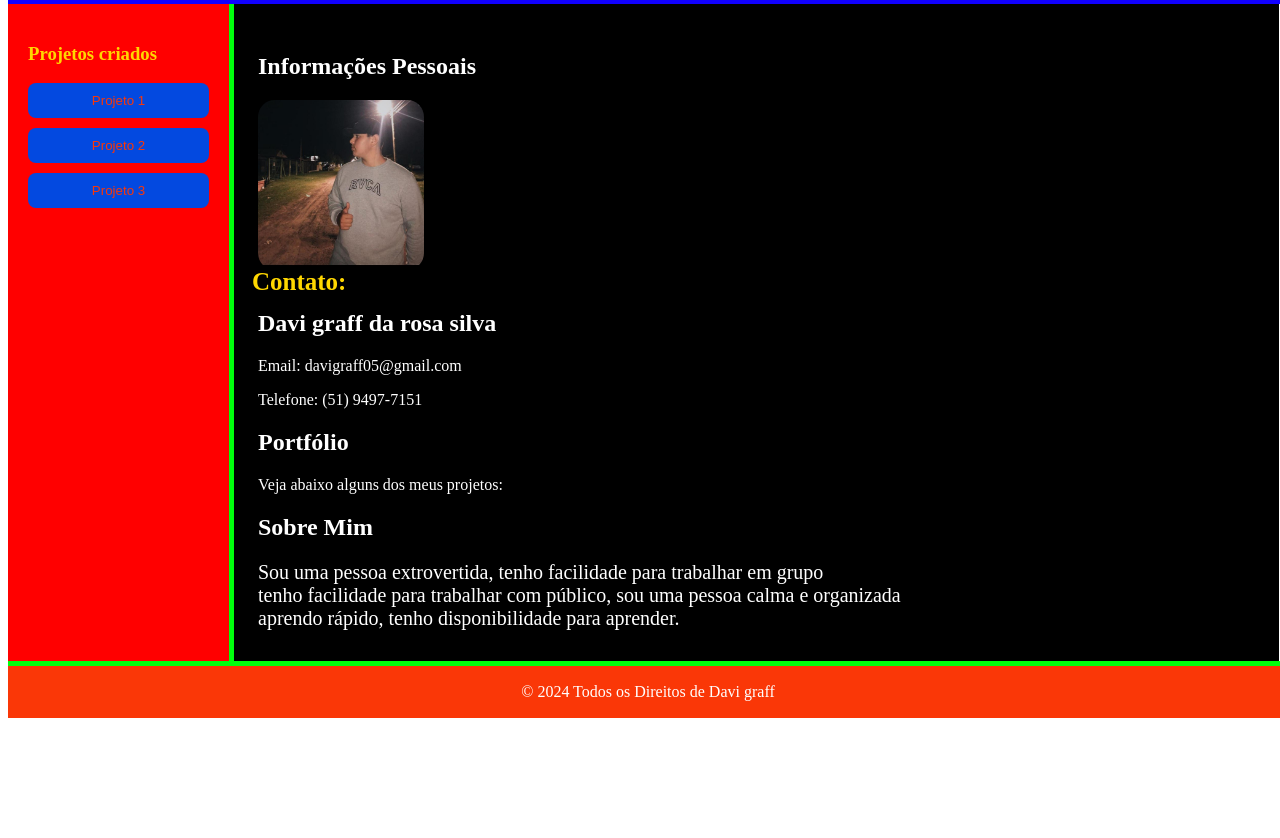
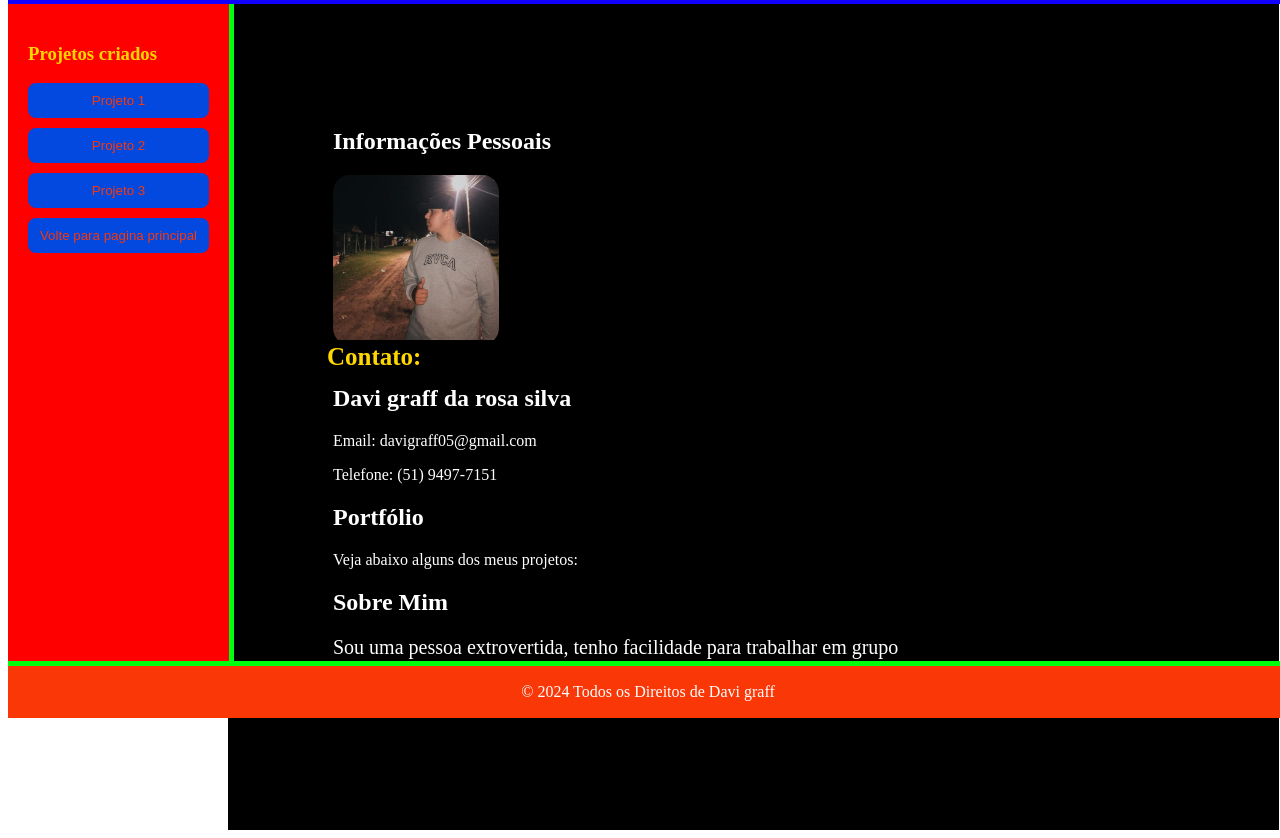
Before and after one commit to Davisilva2k/projeto_Final, a plain HTML site: page index.html in a window 1280 px wide. Shown: the part 82-920 px from the top of the page. Before the commit the page ends 800 px from the top, so only its background shows below. Drawn offline with Linux system fonts and the light colour scheme.

Commit message:
first commit

```diff
--- a/script.js
+++ b/script.js
@@ -14,7 +14,13 @@ document.addEventListener("DOMContentLoaded", function () {
       titulo: "Projeto 3",
       descricao: "Projeto de Calculadora sendo desenvolvido.",
       imagem: "/imagem/imagem_projeto3.png",
+    },
+    {
+      titulo: "Volte para pagina principal",
+      descricao: "você está de volta na pagina principal",
+
     }
+
   ];
 
   const listaProjetos = document.getElementById("lista-projetos");
--- a/style.css
+++ b/style.css
@@ -32,7 +32,7 @@ header {
   margin-top: 85px; /* para compensar o cabeçalho fixo */
   margin-left: 220px;
   margin-right: -7px; /* para compensar a barra lateral fixa */
-    padding: 30px;
+  padding: 105px;
   background-color: black;
   color: white;
 }
@@ -62,6 +62,7 @@ header {
 /* Estilo das informações pessoais */
 #informacoes-pessoais {
   margin-top: 20px;
+
 }
 
 .informacoes-pessoais img {
```
Lines whose indentation alone changed are shown as unchanged.
